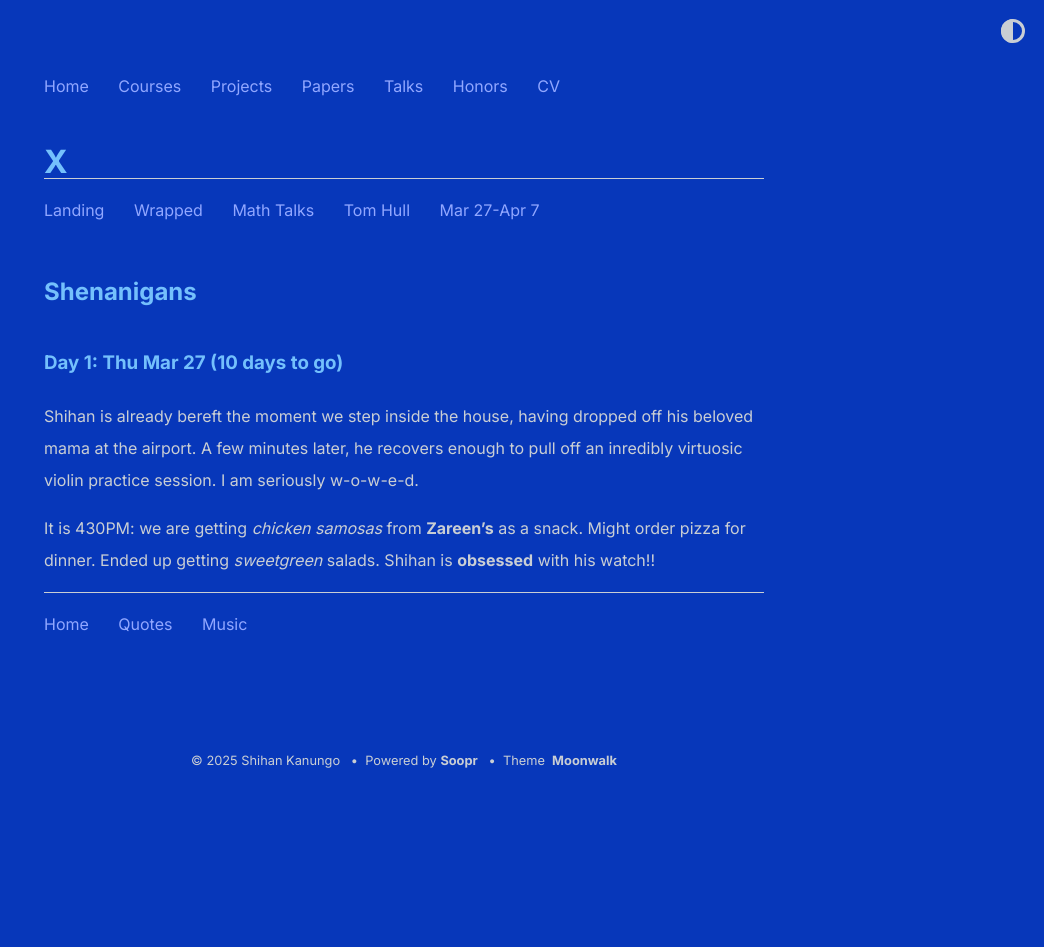
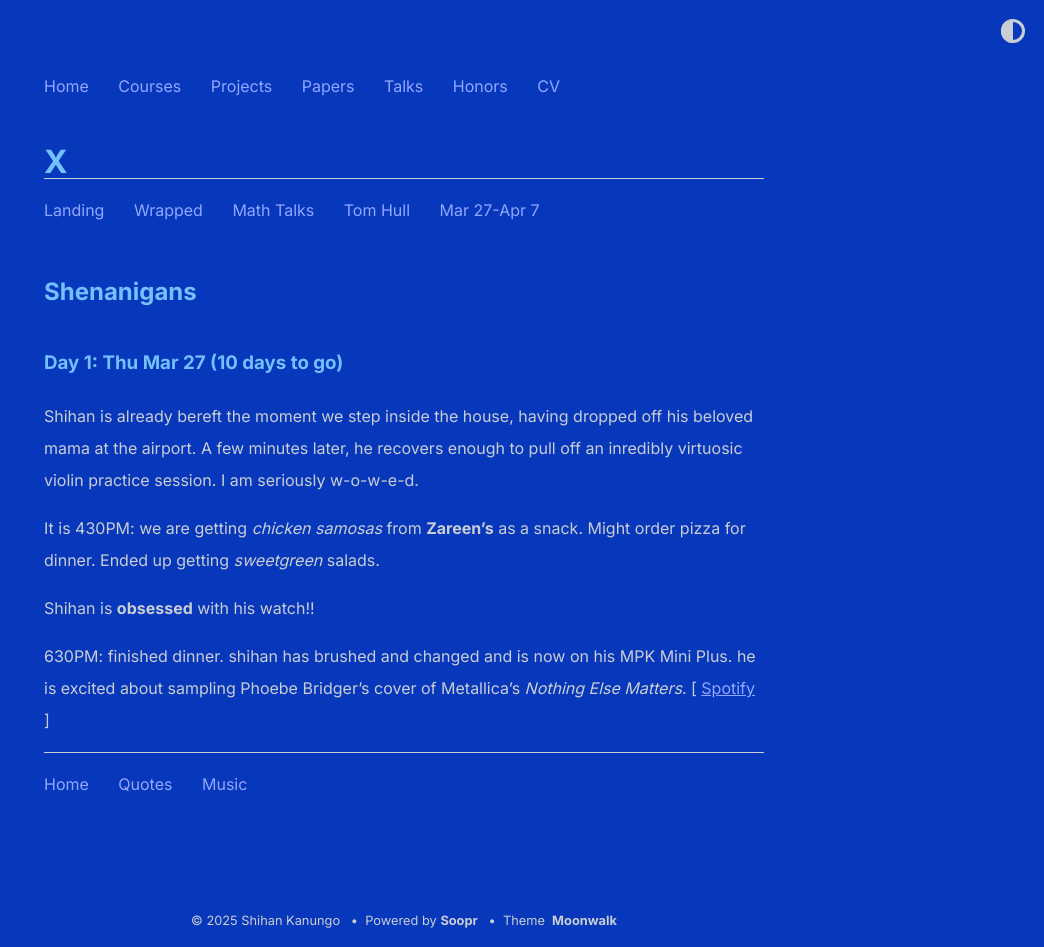
Before and after one commit to shihankanungo/shihankanungo.github.io, a Jekyll site: the page built from india-trip.md, in a window 1280 px wide. Shown: the whole page, without its empty margins (236-1280 px from the left). Built offline with Jekyll 4.4.1, drawn with Linux system fonts in a browser that asks for light colours; before the commit the page ends 900 px from its top, so only the background shows below that.

Commit message:
Update india-trip.md

```diff
--- a/india-trip.md
+++ b/india-trip.md
@@ -12,4 +12,9 @@ Shihan is already bereft the moment we step inside the house, having dropped off
 A few minutes later, he recovers enough to pull off an inredibly virtuosic violin practice session. I am seriously w-o-w-e-d.
 
 It is 430PM: we are getting _chicken samosas_ from **Zareen's** as a snack. Might order pizza for dinner.
-Ended up getting _sweetgreen_ salads. Shihan is **obsessed** with his watch!!
+Ended up getting _sweetgreen_ salads.
+
+Shihan is **obsessed** with his watch!!
+
+630PM: finished dinner. shihan has brushed and changed and is now on his MPK Mini Plus. he is excited about sampling
+Phoebe Bridger's cover of Metallica's _Nothing Else Matters_. \[ [Spotify](https://open.spotify.com/track/1guCON9841cQwAlbNplLsY?si=90152dbdb5b94e54) \]
```
